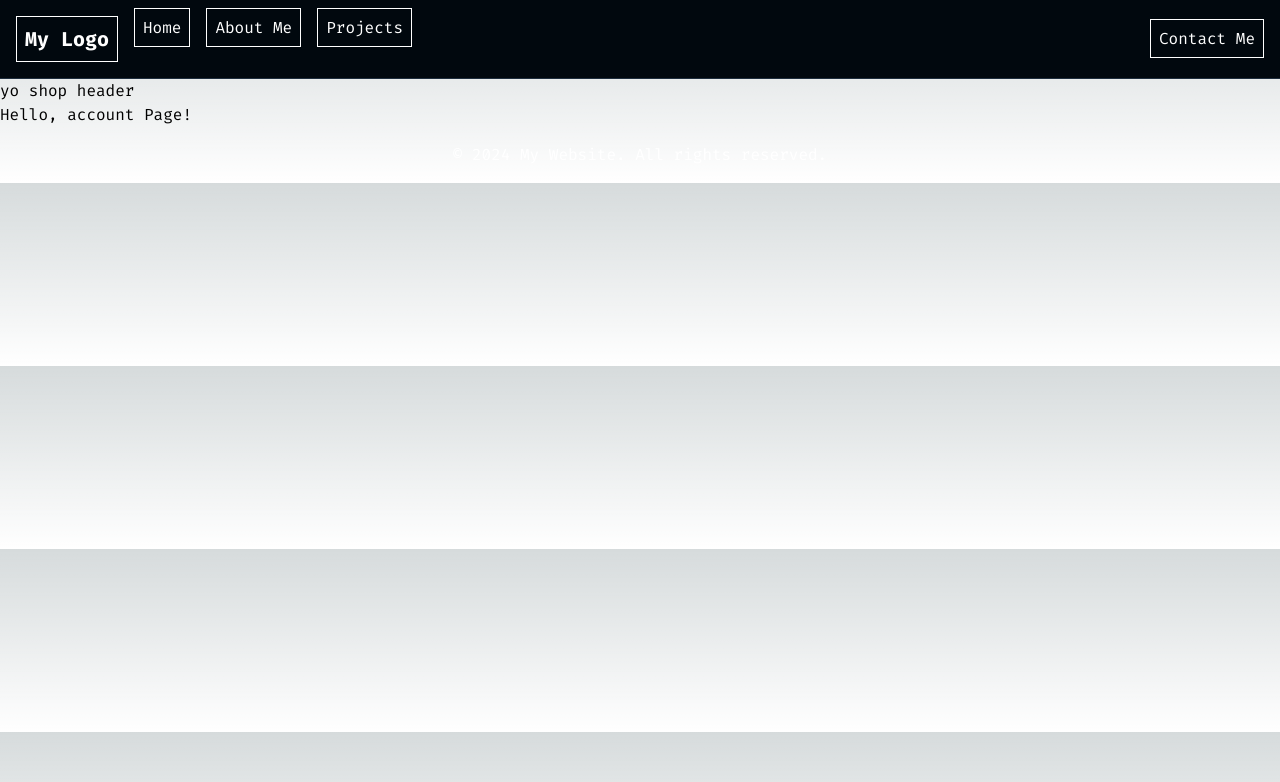
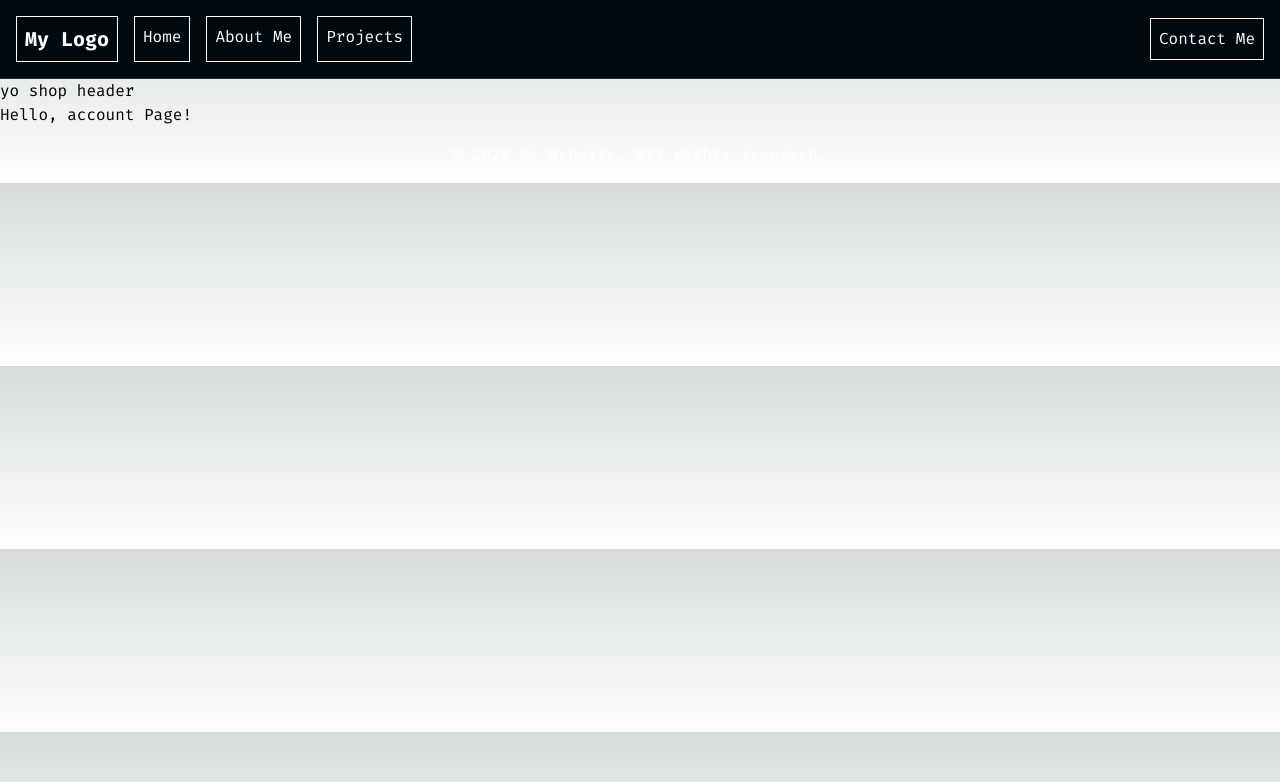
Before and after one commit to prem-banker/pro-folio, a Next.js app: page /account in a window 1280 px wide. Shown: the top 782 px of the page. Built offline with nearby package versions, Linux system fonts and the light colour scheme.

Commit message:
ran codemod to fix a tags

```diff
--- a/src/app/components/header.tsx
+++ b/src/app/components/header.tsx
@@ -8,26 +8,38 @@ const Header: React.FC = () => {
       <div className="container mx-auto flex justify-between items-center">
         <div className="flex space-x-4">
           <span className="font-sans text-xl font-bold border border-secondaryWhite p-2">My Logo</span>
-          <Link href="/" passHref>
-            <a className="font-sans text-labels border border-secondaryWhite p-2 hover:bg-secondaryLightBlue">
+          <Link
+            href="/"
+            passHref
+            className="font-sans text-labels border border-secondaryWhite p-2 hover:bg-secondaryLightBlue">
+
               Home
-            </a>
+
           </Link>
-          <Link href="/about" passHref>
-            <a className="font-sans text-labels border border-secondaryWhite p-2 hover:bg-secondaryLightBlue">
+          <Link
+            href="/about"
+            passHref
+            className="font-sans text-labels border border-secondaryWhite p-2 hover:bg-secondaryLightBlue">
+
               About Me
-            </a>
+
           </Link>
-          <Link href="/projects" passHref>
-            <a className="font-sans text-labels border border-secondaryWhite p-2 hover:bg-secondaryLightBlue">
+          <Link
+            href="/projects"
+            passHref
+            className="font-sans text-labels border border-secondaryWhite p-2 hover:bg-secondaryLightBlue">
+
               Projects
-            </a>
+
           </Link>
         </div>
-        <Link href="/contact" passHref>
-          <a className="font-sans text-labels border border-secondaryWhite p-2 hover:bg-secondaryLightBlue">
+        <Link
+          href="/contact"
+          passHref
+          className="font-sans text-labels border border-secondaryWhite p-2 hover:bg-secondaryLightBlue">
+
             Contact Me
-          </a>
+
         </Link>
       </div>
     </header>
```
